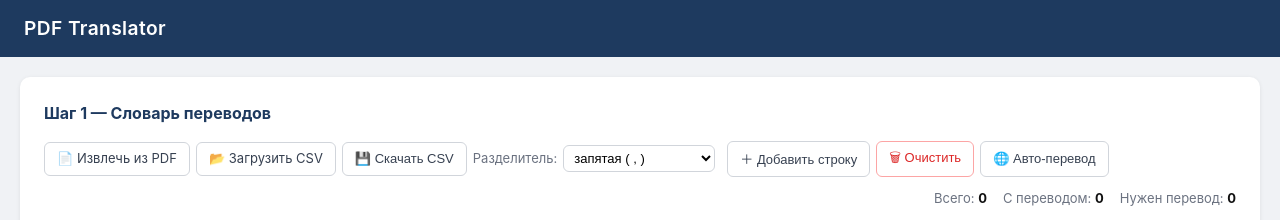
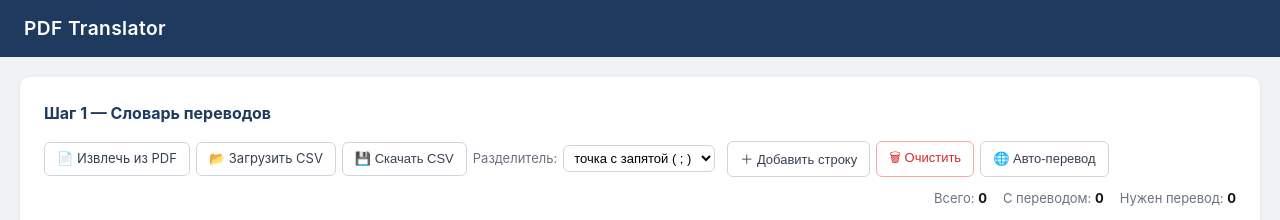
Before and after one commit to igor-lwam/translator, a React (Vite) app in the folder frontend/: page / in a window 1280 px wide. Shown: the top 220 px of the page. Built offline with nearby package versions, Linux system fonts and the light colour scheme.

Commit message:
Set semicolon as default CSV delimiter

```diff
--- a/frontend/src/components/DictSection.jsx
+++ b/frontend/src/components/DictSection.jsx
@@ -34,7 +34,7 @@ export default function DictSection({ dict, onUpdateCell, onAddRow, onClearDict,
   const [pendingFilters, setPendingFilters] = useState(EMPTY_FILTERS)
   const [appliedFilters, setAppliedFilters] = useState(EMPTY_FILTERS)
   const [loading, setLoading] = useState('')
-  const [csvDelimiter, setCsvDelimiter] = useState(',')
+  const [csvDelimiter, setCsvDelimiter] = useState(';')
   const [showAdd, setShowAdd] = useState(false)
   const [newOrig, setNewOrig] = useState('')
   const [newRu, setNewRu] = useState('')
```
